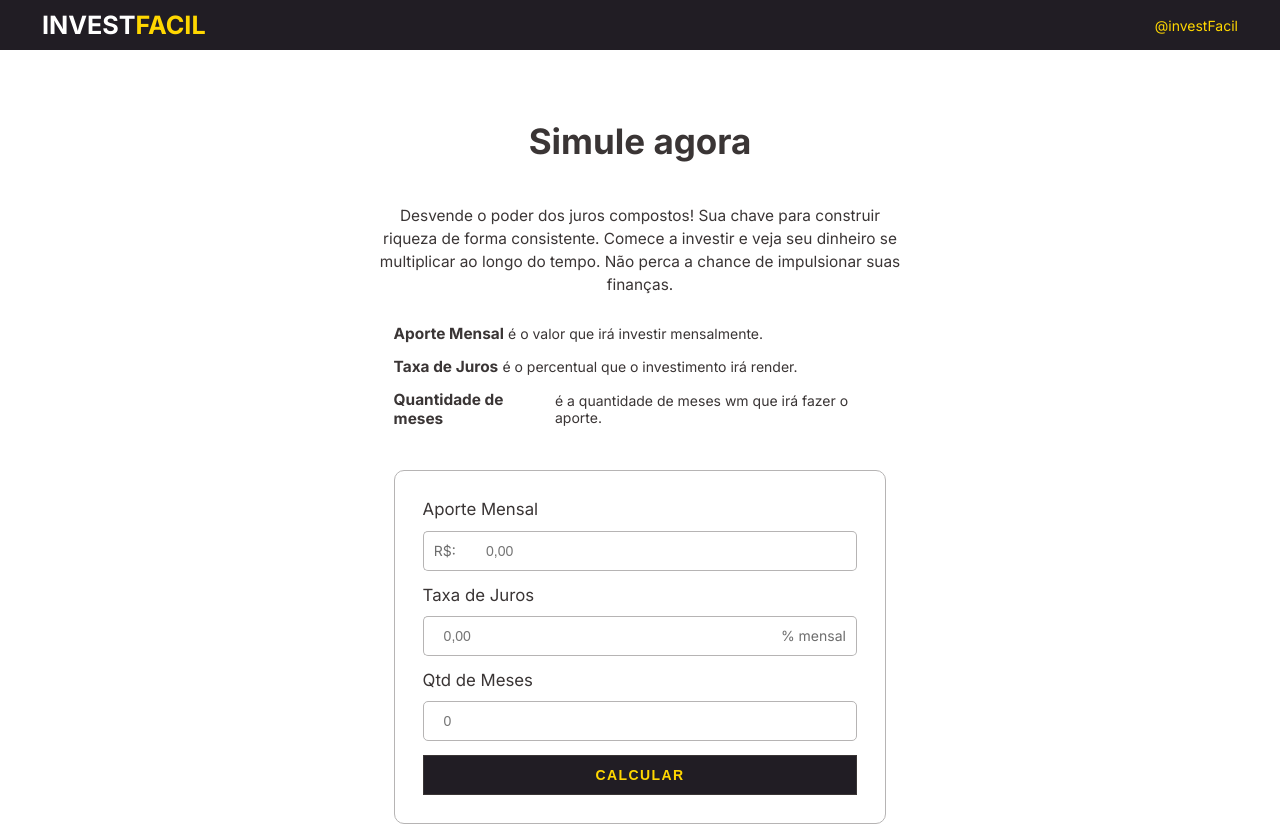
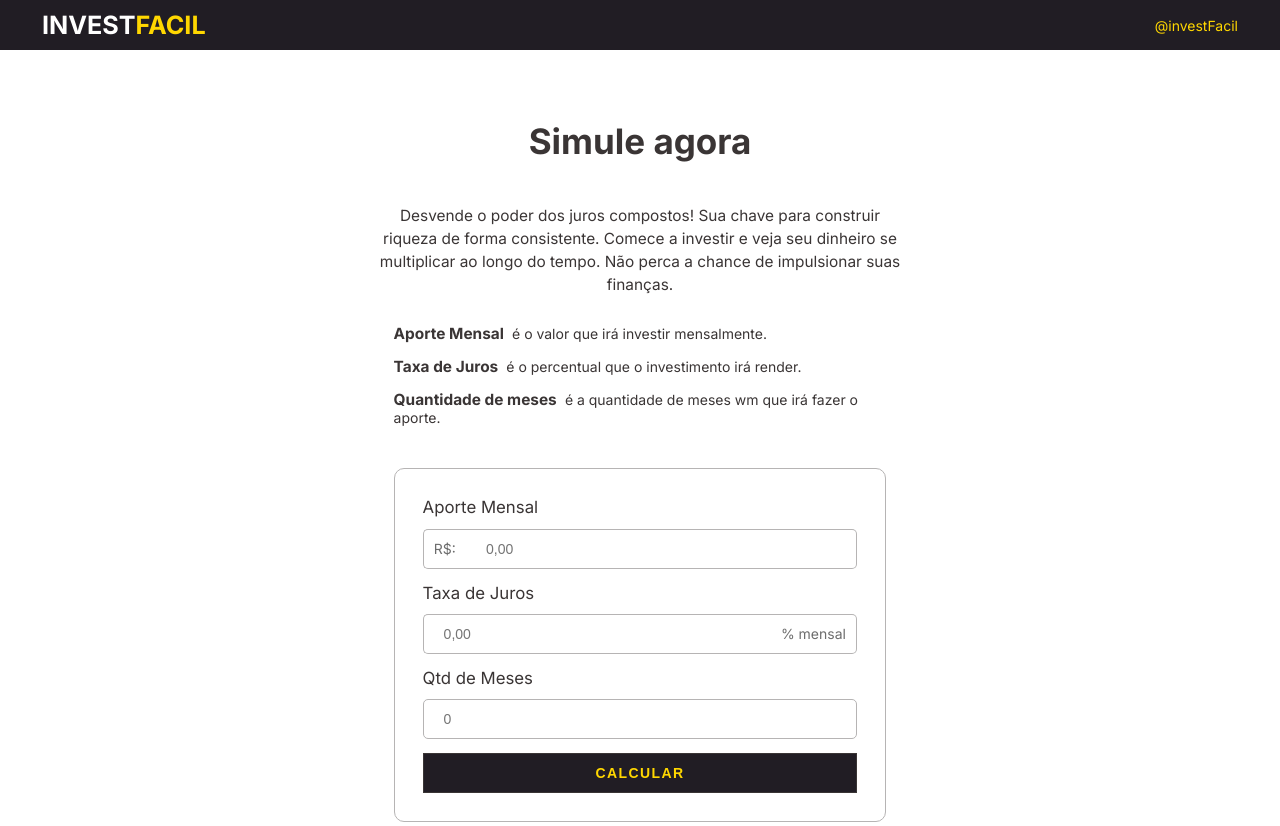
Before and after one commit to Orozimbo1/InvestFacil, a Next.js app: page / in a window 1280 px wide. Shown: the top 826 px of the page. Built offline with nearby package versions, Linux system fonts and the light colour scheme.

Commit message:
Update globals.css

```diff
--- a/src/app/globals.css
+++ b/src/app/globals.css
@@ -21,14 +21,9 @@ ul {
   margin: 1rem auto 3rem;
 }
 
-ul li {
-  display: flex;
-  align-items: center;
-  gap: .3rem;
-}
-
-ul li strong{
+strong{
   font-size: 1.1rem;
+  margin-right: .3rem;
 }
 
 .navbar {
```
